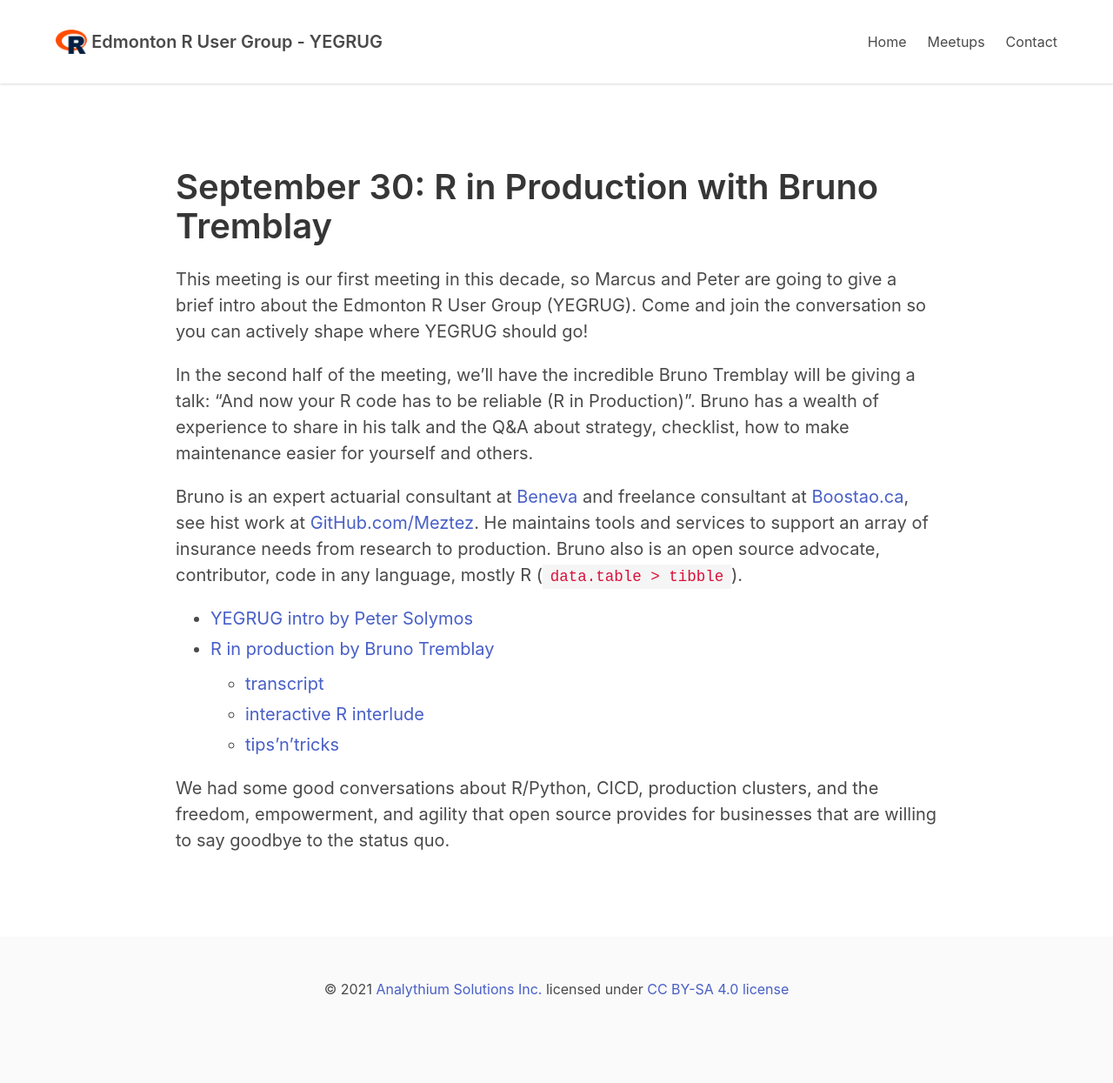
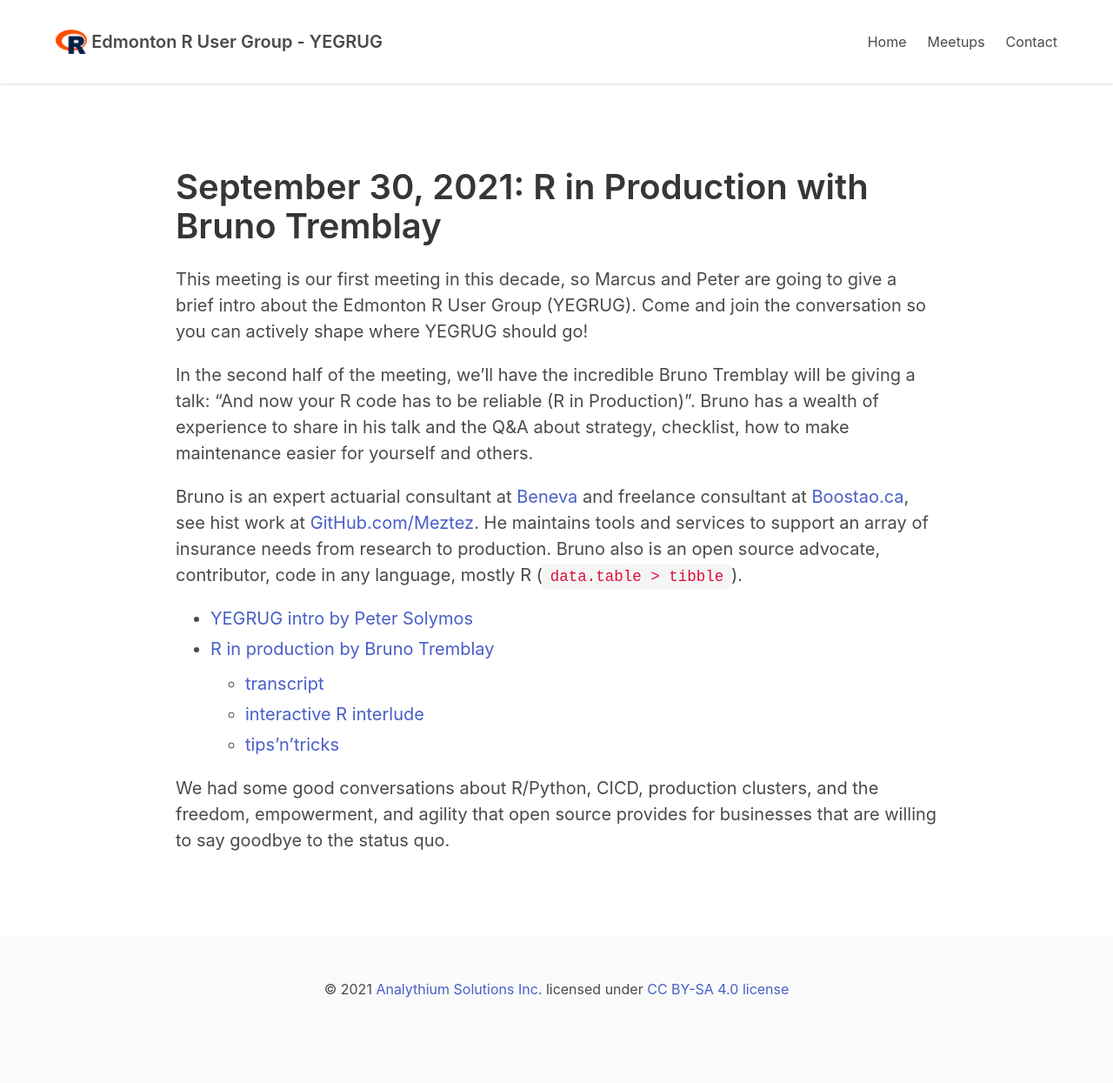
Before and after one commit to yegrug/yegrug.github.io, a Jekyll site: the page built from meetups/2021-09-30/index.md, in a window 1280 px wide. Shown: the whole page at 87% size. Built offline with Jekyll 4.4.1, drawn with Linux system fonts in a browser that asks for light colours; our own code applies the rules of GitHub Pages for plain Markdown files; comment, search, counter and statistics services are not loaded.

Commit message:
Add year to title
Signed-off-by: Peter Solymos <psolymos@gmail.com>

```diff
--- a/meetups/2021-09-30/index.md
+++ b/meetups/2021-09-30/index.md
@@ -1,5 +1,5 @@
 ---
-title: "September 30: R in Production with Bruno Tremblay"
+title: "September 30, 2021: R in Production with Bruno Tremblay"
 ---
 
 This meeting is our first meeting in this decade, so Marcus and Peter are going to give a brief intro about the Edmonton R User Group (YEGRUG). Come and join the conversation so you can actively shape where YEGRUG should go!
```
Also changed, not shown: meetups/2021-10-28/index.md (+1 -1 lines), meetups/2021-11-25/index.md (+1 -1 lines), meetups/2021-12-16/index.md (+1 -1 lines).
